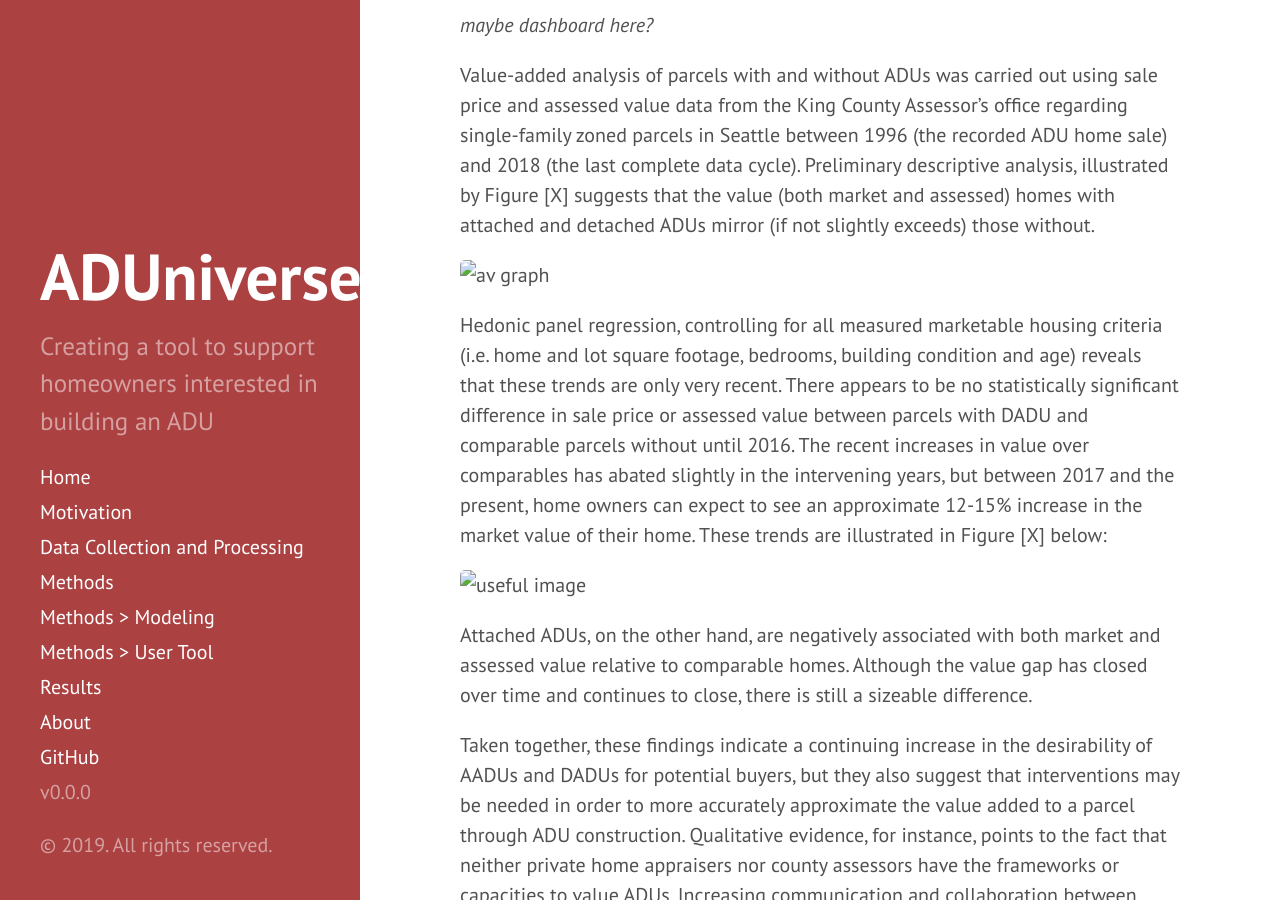
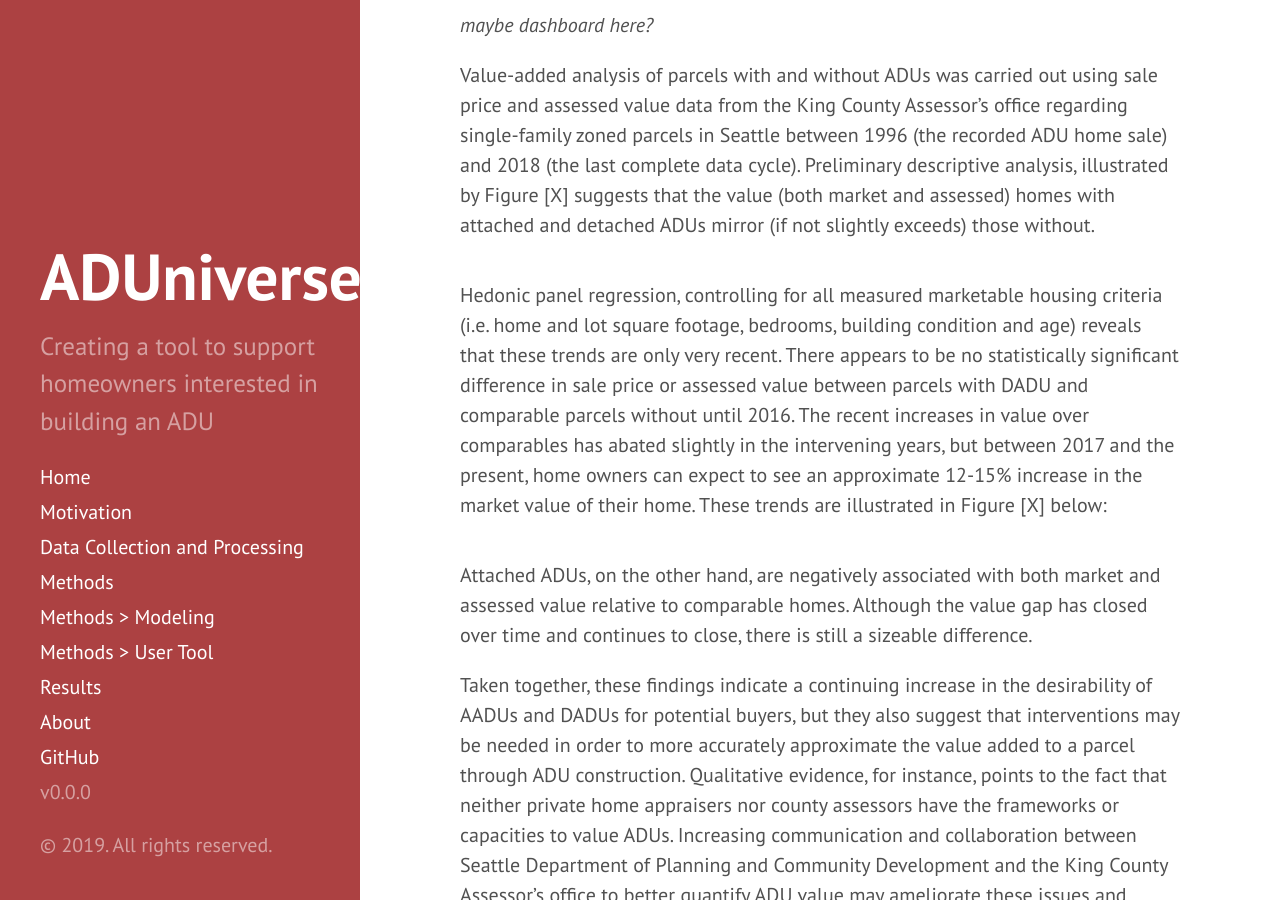
Before and after one commit to uwescience/ADUniverse, a Jekyll site: the page built from results.md, in a window 1280 px wide and 900 px high, scrolled down 550 px. Built offline with Jekyll 4.4.1, drawn with Linux system fonts in a browser that asks for light colours.

Commit message:
Update results.md

```diff
--- a/results.md
+++ b/results.md
@@ -14,11 +14,11 @@ _maybe dashboard here?_
 
 Value-added analysis of parcels with and without ADUs was carried out using sale price and assessed value data from the King County Assessor’s office regarding single-family zoned parcels in Seattle between 1996 (the recorded ADU home sale) and 2018 (the last complete data cycle).  Preliminary descriptive analysis, illustrated by Figure [X] suggests that the value (both market and assessed) homes with attached and detached ADUs mirror (if not slightly exceeds) those  without.
 
-![av graph](av_chg_time.png)
+![](av_chg_time.png)
 
 Hedonic panel regression, controlling for all measured marketable housing criteria (i.e. home and lot square footage, bedrooms, building condition and age) reveals that these trends are only very recent.  There appears to be no statistically significant difference in sale price or assessed value between parcels with DADU and comparable parcels without until 2016.  The recent increases in value over comparables has abated slightly in the intervening years, but between 2017 and the present, home owners can expect to see an approximate 12-15% increase in the market value of their home.  These trends are illustrated in Figure [X] below:
 
-![useful image](chg_sp_time.png)
+![](chg_sp_time.png)
 
 Attached ADUs, on the other hand, are negatively associated with both market and assessed value relative to comparable homes.  Although the value gap has closed over time and continues to close, there is still a sizeable difference.
 
```
